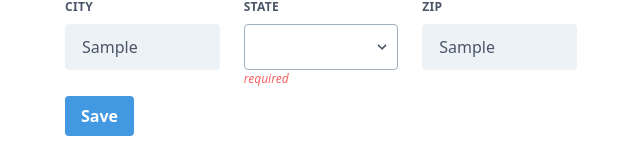
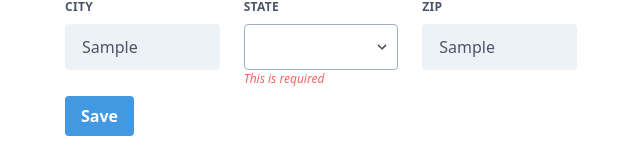
Before and after one commit to shoji-k/next-sandbox-v1, a Next.js app: page /form in a window 1280 px wide. Both pictures are taken after typing "Sample", "Sample", "Sample123", "Sample", "Sample" into the empty fields and a click on the input "Save". Shown: the part 256-416 px from the top of the page, without its empty margins (319-959 px from the left). Built offline with nearby package versions, Linux system fonts and the light colour scheme.

Commit message:
use ErrorComponent to all

```diff
--- a/components/organisms/sample-form/Select.tsx
+++ b/components/organisms/sample-form/Select.tsx
@@ -25,7 +25,7 @@ export default function Select({
         )}
         id={id}
         name={id}
-        ref={register({ required: true })}
+        ref={register({ required: 'This is required' })}
       >
         {list.map((v) => (
           <option key={v} value={v}>
--- a/components/sample-form.tsx
+++ b/components/sample-form.tsx
@@ -21,10 +21,9 @@ export default function SampleForm(): ReactElement {
           >
             First Name
           </TextLabel>
-          <ErrorMessage errors={errors} name="grid-first-name" />
-          {errors["grid-first-name"] && (
-            <p className="text-red-500 text-xs italic">required</p>
-          )}
+          <ErrorMessage errors={errors} name="grid-first-name">
+            {({ message }: { message: string }): React.ReactElement => <p className="text-red-500 text-xs italic">{message}</p>}
+          </ErrorMessage>
         </div>
         <div className="w-full md:w-1/2 px-3">
           <TextLabel
@@ -35,9 +34,9 @@ export default function SampleForm(): ReactElement {
           >
             Last Name
           </TextLabel>
-          {errors["grid-last-name"] && (
-            <p className="text-red-500 text-xs italic">required</p>
-          )}
+          <ErrorMessage errors={errors} name="grid-last-name">
+            {({ message }: { message: string }): React.ReactElement => <p className="text-red-500 text-xs italic">{message}</p>}
+          </ErrorMessage>
         </div>
       </div>
       <div className="flex flex-wrap -mx-3 mb-6">
@@ -49,10 +48,9 @@ export default function SampleForm(): ReactElement {
             register={register}
             error={!!errors["grid-password"]}
           />
-          <ErrorMessage errors={errors} name="grid-password" />
-          {errors["grid-password"] && (
-            <p className="text-red-500 text-xs italic">input more than 5 characters</p>
-          )}
+          <ErrorMessage errors={errors} name="grid-password">
+            {({ message }: { message: string }): React.ReactElement => <p className="text-red-500 text-xs italic">{message}</p>}
+          </ErrorMessage>
           <p className="text-gray-600 text-xs italic">
             Make it as long and as crazy as you&apos;d like
           </p>
@@ -68,9 +66,9 @@ export default function SampleForm(): ReactElement {
           >
             City
           </TextLabel>
-          {errors["grid-city"] && (
-            <p className="text-red-500 text-xs italic">required</p>
-          )}
+          <ErrorMessage errors={errors} name="grid-city">
+            {({ message }: { message: string }): React.ReactElement => <p className="text-red-500 text-xs italic">{message}</p>}
+          </ErrorMessage>
         </div>
         <div className="w-full md:w-1/3 px-3 mb-6 md:mb-0">
           <Label inputId="grid-state">State</Label>
@@ -80,9 +78,9 @@ export default function SampleForm(): ReactElement {
             register={register}
             error={!!errors["grid-state"]}
           />
-          {errors["grid-state"] && (
-            <p className="text-red-500 text-xs italic">required</p>
-          )}
+          <ErrorMessage errors={errors} name="grid-state">
+            {({ message }: { message: string }): React.ReactElement => <p className="text-red-500 text-xs italic">{message}</p>}
+          </ErrorMessage>
         </div>
         <div className="w-full md:w-1/3 px-3 mb-6 md:mb-0">
           <TextLabel
@@ -93,9 +91,9 @@ export default function SampleForm(): ReactElement {
           >
             Zip
           </TextLabel>
-          {errors["grid-zip"] && (
-            <p className="text-red-500 text-xs italic">required</p>
-          )}
+          <ErrorMessage errors={errors} name="grid-zip">
+            {({ message }: { message: string }): React.ReactElement => <p className="text-red-500 text-xs italic">{message}</p>}
+          </ErrorMessage>
         </div>
       </div>
       <div className="flex items-center justify-between">
```
